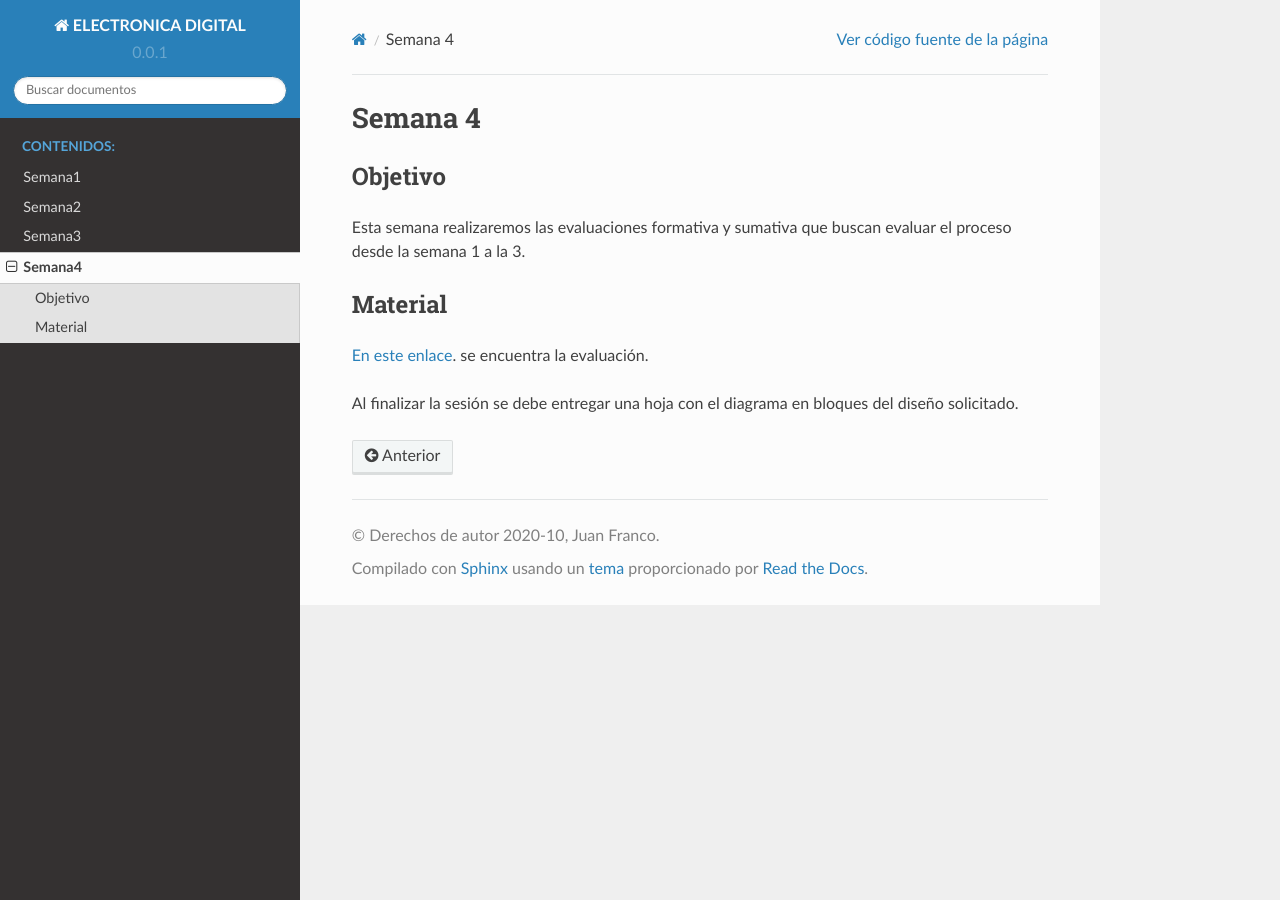
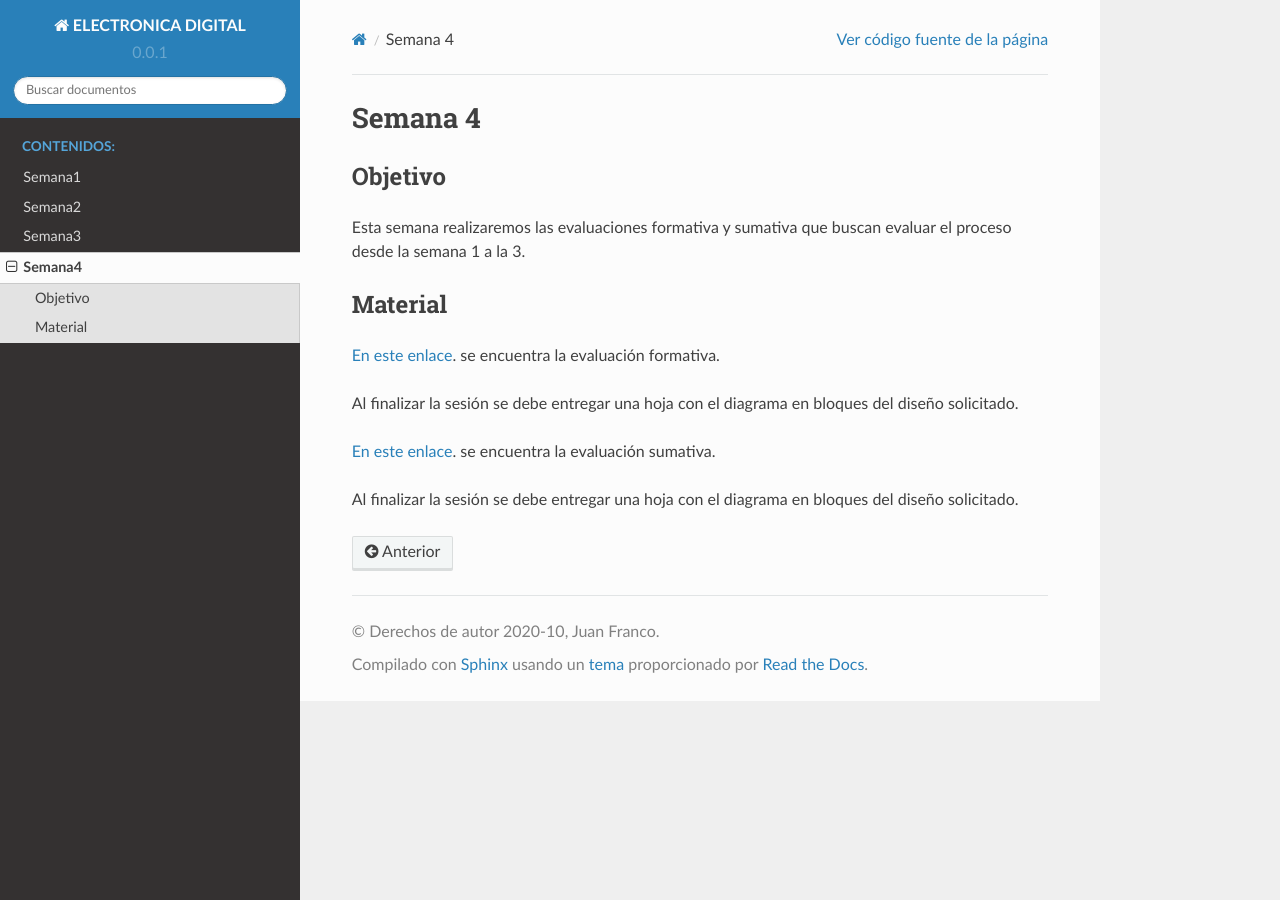
Before and after one commit to juanferfranco/ElectronicaDigital, a Sphinx documentation site: the page built from docs/_semana4/semana4.rst, in a window 1280 px wide. Built offline with Sphinx 7.4.7 and the Read the Docs theme 2.0.0, drawn with Linux system fonts in a browser that asks for light colours.

Commit message:
update week 4

```diff
--- a/docs/_semana4/semana4.rst
+++ b/docs/_semana4/semana4.rst
@@ -10,7 +10,13 @@ Material
 ---------
 
 `En este enlace <https://drive.google.com/open?id=1uQtT7cRnf7gZZCQfoewrilixG3pxDXMi1FVJATEhB1E>`__.
-se encuentra la evaluación.
+se encuentra la evaluación formativa.
 
-Al finalizar la sesión se debe entregar una hoja con el diagrama
-en bloques del diseño solicitado.
+Al finalizar la sesión se debe entregar una hoja con el diagrama en
+bloques del diseño solicitado.
+
+`En este enlace <https://docs.google.com/document/d/1Rmlk7jue05Oh5emgWceG8NBG_LS7XtbNuk0AIRStOBc/edit?usp=sharing>`__.
+se encuentra la evaluación sumativa.
+
+Al finalizar la sesión se debe entregar una hoja con el diagrama en
+bloques del diseño solicitado.
```
